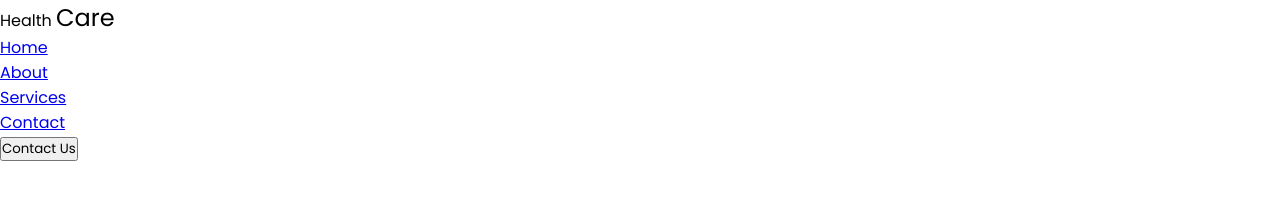
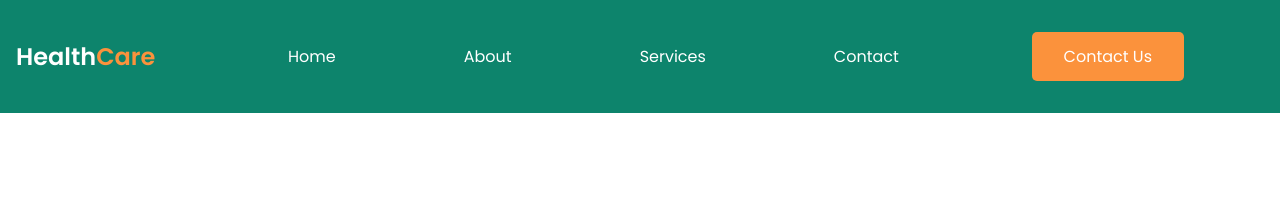
Before and after one commit to fabianrojas772/HealthCare, a plain HTML site: page index.html in a window 1280 px wide. Drawn offline with Linux system fonts and the light colour scheme.

Commit message:
maquetacion del header

```diff
--- a/index.html
+++ b/index.html
@@ -10,6 +10,7 @@
 
 <body>
   <header>
+    <nav class="contenedorseccionuno">
     <div class="header_logo">
       <span>Health</span>
       <span class="Care">Care</span>
@@ -21,6 +22,7 @@
       <li class="link"><a href="#contact">Contact</a></li>
     </ul>
     <button class="btn">Contact Us</button>
+  </nav>
   </header>
 
 
--- a/style.css
+++ b/style.css
@@ -15,7 +15,61 @@
     --white: #ffffff;
     --max-width: 1200px;
 }
+header{
+  background-color: #0d846c;
 
+}
+
+.contenedorseccionuno{
+  padding: 2rem 1rem;
+  display: flex;
+  align-items: center;
+  justify-content: space-between;
+  max-width: var(--max-width);
+  margin: 0;
+}
+
+.header_menu{
+ display: flex;
+justify-content: space-between;
+ gap: 8rem;
+ align-items: center;
+}
+
+a{
+  text-decoration: none;
+  color: var(--white);
+}
+div{
+  display: block;
+  unicode-bidi: isolate;
+}
+.link{
+  display: list-item;
+  list-style-type: none;
+}
+
+/* LOGO */
+
+.header_logo{
+  font-size: 1.5rem;
+  font-weight: 600;
+  color: var(--white);
+  display: flex;
+
+}
 .Care{
   font-size: 1.5rem;
+  color: var(--secondary-color);
 }
+.btn{
+    padding: 0.75rem 2rem;
+    outline: none;
+    border: none;
+    font-size: 1rem;
+    white-space: nowrap;
+    color: var(--white);
+    background-color: var(--secondary-color);
+    border-radius: 5px;
+    cursor: pointer;
+}
```
Also changed, not shown: images/header.jpg (added).
